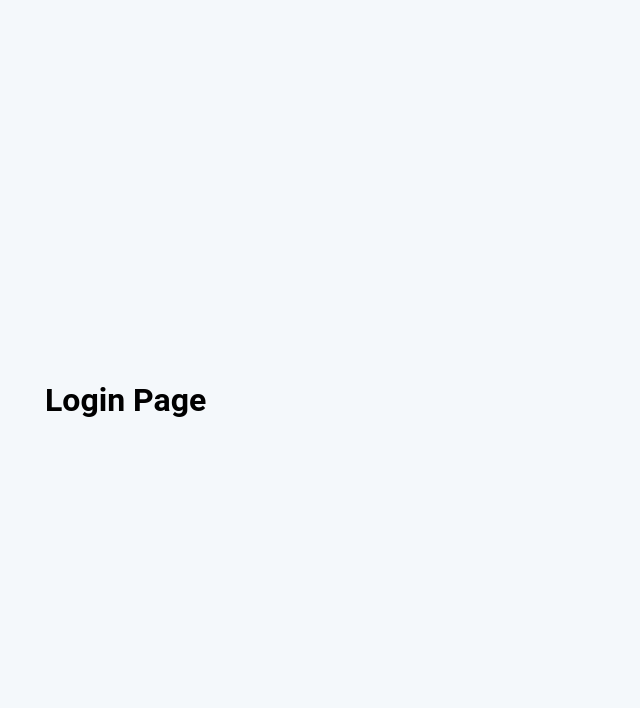
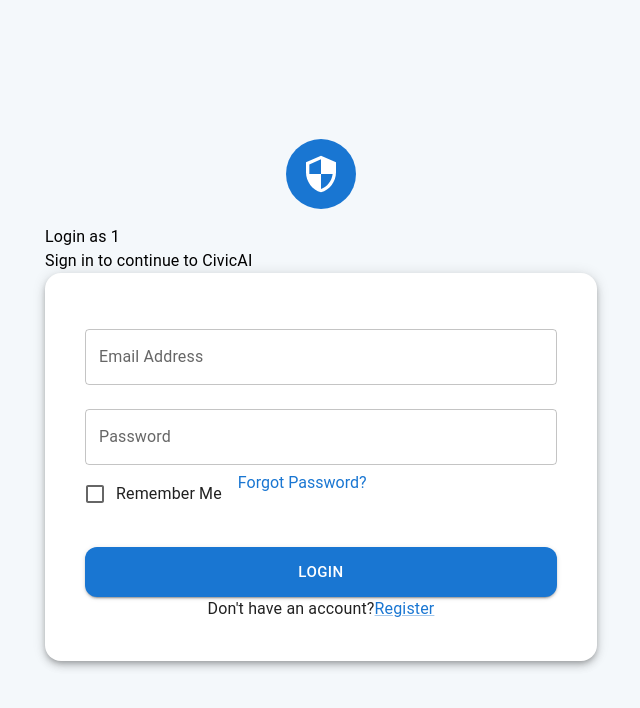
Before and after one commit to Shivani200820/ITR-Project, a React app in the folder frontend/: page /login/1 in a window 1280 px wide. Shown: the top 708 px of the page, without its empty margins (319-959 px from the left). Built offline with nearby package versions, Linux system fonts and the light colour scheme; the HTML template or start-up script is replaced by a standard one.

Commit message:
Build professional login page with React Hook Form and Material UI

```diff
--- a/frontend/package.json
+++ b/frontend/package.json
@@ -13,6 +13,7 @@
     "@emotion/react": "^11.14.0",
     "@emotion/styled": "^11.14.1",
     "@mui/icons-material": "^9.2.0",
+    "@mui/lab": "^9.0.0-beta.6",
     "@mui/material": "^9.2.0",
     "@reduxjs/toolkit": "^2.12.0",
     "axios": "^1.18.1",
--- /dev/null
+++ b/frontend/src/Components/auth/AuthHeader.jsx
@@ -0,0 +1,30 @@
+import { Box, Typography, Avatar } from "@mui/material";
+import SecurityIcon from "@mui/icons-material/Security";
+
+    function AuthHeader({ role }) {
+        return (
+            <Box textAlign="center" mb={4}>
+                <Avatar
+                    sx={{
+                        width: 70,
+                        height: 70,
+                        bgcolor: "primary.main",
+                        margin: "auto",
+                        mb: 2,
+                    }}
+                >
+                    <SecurityIcon sx={{ fontSize: 40 }} />
+                </Avatar>
+
+                <Typography color="text.secondary">
+                    Login as {role}
+                </Typography>
+
+                <Typography color="text.secondary" mt={1}>
+                    Sign in to continue to CivicAI
+                </Typography>
+            </Box>
+        );
+    }
+
+    export default AuthHeader;
--- /dev/null
+++ b/frontend/src/Components/auth/LoginForm.jsx
@@ -0,0 +1,173 @@
+import { useState } from "react";
+import { useForm } from "react-hook-form";
+
+import {
+  Paper,
+  TextField,
+  Typography,
+  Box,
+  InputAdornment,
+  IconButton,
+  FormControlLabel,
+  Checkbox,
+  Link,
+  Stack,
+  Alert,
+} from "@mui/material";
+
+import { LoadingButton } from "@mui/lab";
+
+import Visibility from "@mui/icons-material/Visibility";
+import VisibilityOff from "@mui/icons-material/VisibilityOff";
+
+function LoginForm() {
+  const [showPassword, setShowPassword] = useState(false);
+  const [loading, setLoading] = useState(false);
+  const [apiError, setApiError] = useState("");
+
+  const {
+    register,
+    handleSubmit,
+    formState: { errors },
+  } = useForm();
+
+  const onSubmit = async (data) => {
+    setLoading(true);
+    setApiError("");
+
+    try {
+      console.log(data);
+
+      // -------------------------
+      // Later connect FastAPI
+      // await loginAPI(data);
+      // -------------------------
+
+    } catch (error) {
+      setApiError("Invalid email or password");
+    } finally {
+      setLoading(false);
+    }
+  };
+
+  return (
+    <Paper
+      elevation={5}
+      sx={{
+        p: 5,
+        borderRadius: 4,
+      }}
+    >
+      <Box
+        component="form"
+        onSubmit={handleSubmit(onSubmit)}
+      >
+
+        {apiError && (
+          <Alert severity="error" sx={{ mb: 2 }}>
+            {apiError}
+          </Alert>
+        )}
+
+        <TextField
+          fullWidth
+          label="Email Address"
+          margin="normal"
+          {...register("email", {
+            required: "Email is required",
+            pattern: {
+              value: /^\S+@\S+\.\S+$/,
+              message: "Enter a valid email address",
+            },
+          })}
+          error={!!errors.email}
+          helperText={errors.email?.message}
+        />
+
+        <TextField
+          fullWidth
+          label="Password"
+          margin="normal"
+          type={showPassword ? "text" : "password"}
+          {...register("password", {
+            required: "Password is required",
+            minLength: {
+              value: 6,
+              message: "Minimum 6 characters",
+            },
+          })}
+          error={!!errors.password}
+          helperText={errors.password?.message}
+          InputProps={{
+            endAdornment: (
+              <InputAdornment position="end">
+                <IconButton
+                  onClick={() =>
+                    setShowPassword(!showPassword)
+                  }
+                >
+                  {showPassword ? (
+                    <VisibilityOff />
+                  ) : (
+                    <Visibility />
+                  )}
+                </IconButton>
+              </InputAdornment>
+            ),
+          }}
+        />
+
+        <Stack
+          direction="row"
+          justifyContent="space-between"
+          alignItems="center"
+          mt={2}
+        >
+          <FormControlLabel
+            control={<Checkbox />}
+            label="Remember Me"
+          />
+
+          <Link
+            href="/forgot-password"
+            underline="hover"
+          >
+            Forgot Password?
+          </Link>
+        </Stack>
+
+        <LoadingButton
+          fullWidth
+          loading={loading}
+          variant="contained"
+          size="large"
+          type="submit"
+          sx={{
+            mt: 4,
+            borderRadius: 3,
+            py: 1.5,
+          }}
+        >
+          Login
+        </LoadingButton>
+
+        <Typography
+          align="center"
+          mt={3}
+        >
+          Don't have an account?
+
+          <Link
+            href="/register"
+            ml={1}
+          >
+            Register
+          </Link>
+        </Typography>
+
+      </Box>
+    </Paper>
+  );
+}
+
+export default LoginForm;
--- a/frontend/src/pages/auth/Login.jsx
+++ b/frontend/src/pages/auth/Login.jsx
@@ -1,11 +1,17 @@
-function Login(){
+import AuthHeader from "../../components/auth/AuthHeader";
+import LoginForm from "../../components/auth/LoginForm";
+import { useParams } from "react-router-dom";
 
-return(
 
-<h1>Login Page</h1>
+function Login() {
+  const { role } = useParams();
 
-)
-
+  return (
+    <>
+      <AuthHeader role={role} />
+      <LoginForm />
+    </>
+  );
 }
 
-export default Login
+export default Login;
```
Also changed, not shown: frontend/src/redux/slices/authSlice.js (added), frontend/src/redux/store.js (renamed from frontend/src/redux/store.jsx), frontend/src/services/authService.js (added), 1 other file (tests, documents, lock files or other folders).
